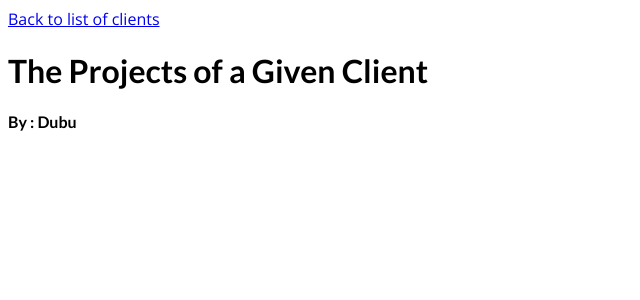
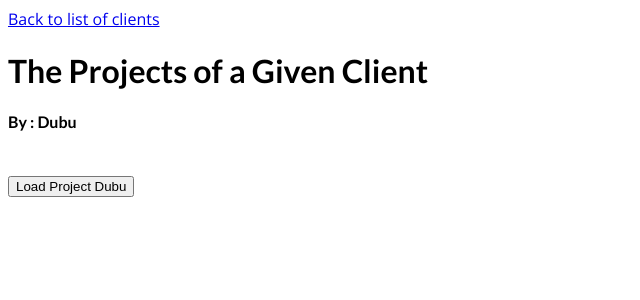
Before and after one commit to MuhammadAkbar11/nextjs-react-complete-guide, a Next.js app: page /clients/Dubu in a window 1280 px wide. Shown: the top 300 px of the page, without its empty margins (0-640 px from the left). Built offline with nearby package versions, Linux system fonts and the light colour scheme.

Commit message:
Lecture III - Navigating Programmatically

```diff
--- a/pages/clients/[id]/index.js
+++ b/pages/clients/[id]/index.js
@@ -5,7 +5,12 @@ function ClientProjectsPage() {
   const router = useRouter();
 
   const { query } = router;
-  console.log(query);
+
+  const loadProjectHandler = () => {
+    // load data...
+    router.push(`/clients/${query.id}/projectA`);
+  };
+
   return (
     <div>
       <Link href="/clients">Back to list of clients</Link>
@@ -17,6 +22,9 @@ function ClientProjectsPage() {
       >
         By : {query.id}
       </h4>
+
+      <br />
+      <button onClick={loadProjectHandler}>Load Project {query.id}</button>
     </div>
   );
 }
```
